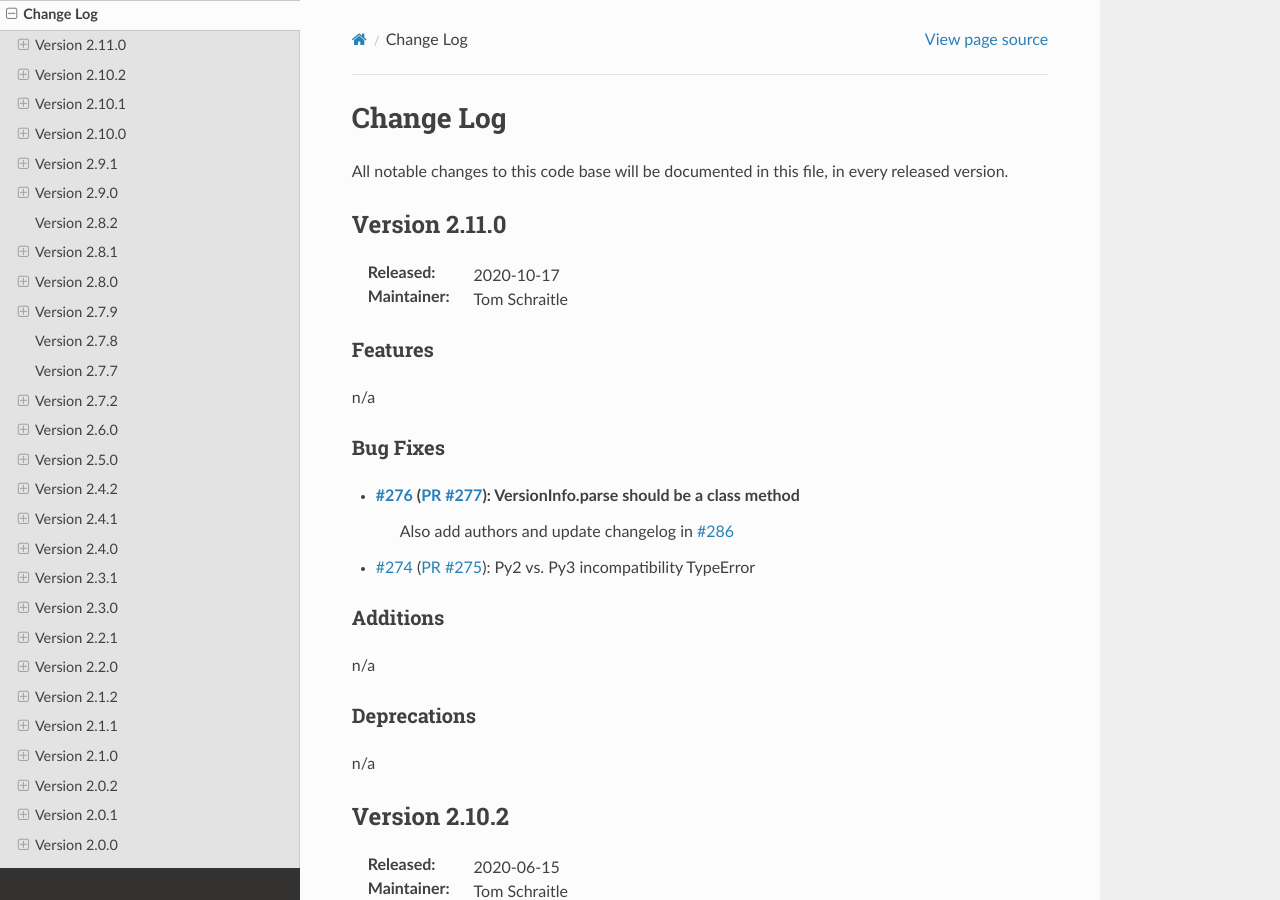
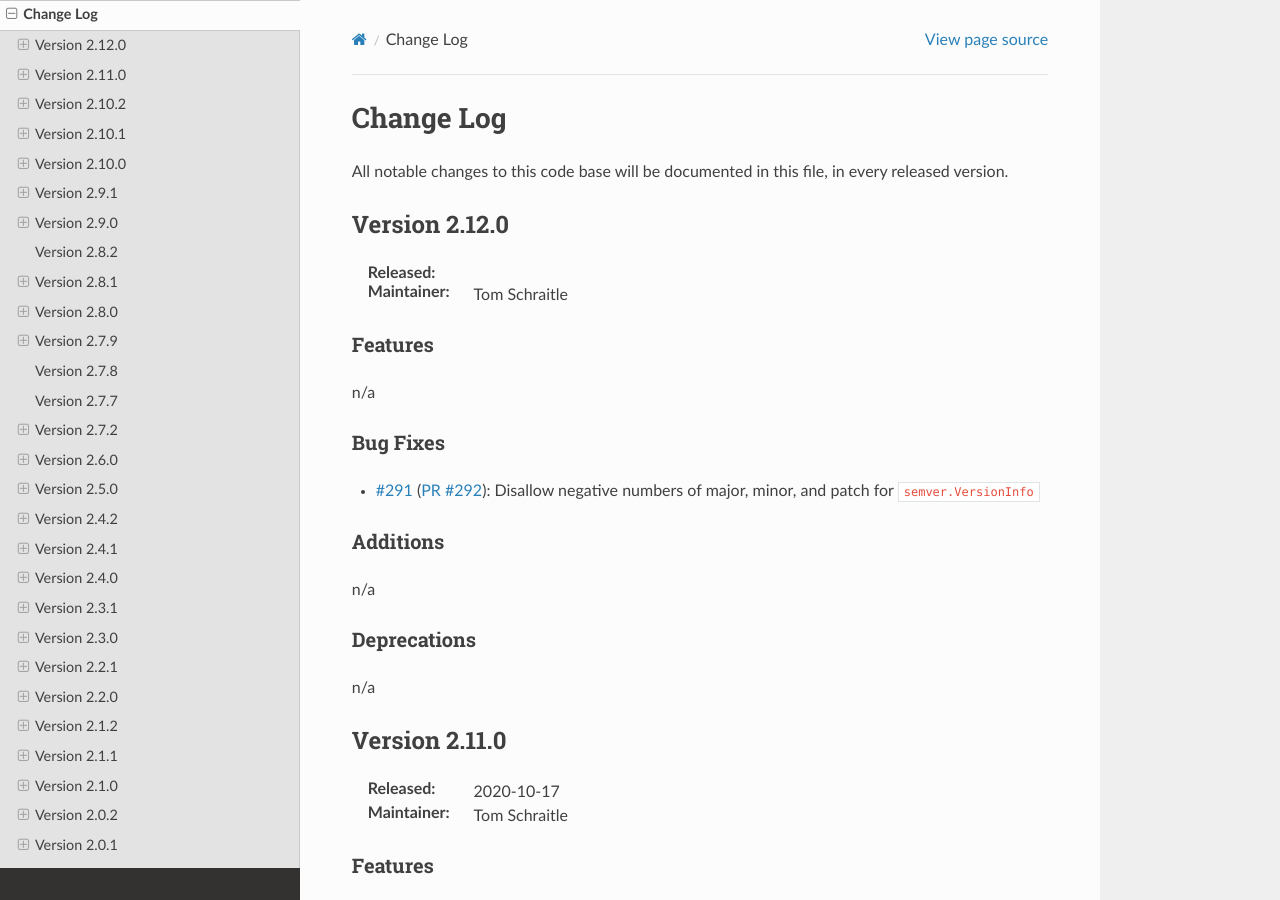
Before and after one commit to python-semver/python-semver, a Sphinx documentation site: the page built from docs/changelog.rst, in a window 1280 px wide and 900 px high. Built offline with Sphinx 7.4.7 and the Read the Docs theme 2.0.0, drawn with Linux system fonts in a browser that asks for light colours.

Commit message:
Fix #291: Disallow negative numbers in VersionInfo (#292)
Disallow negative numbers in major, minor, and patch in
semver.VersionInfo.

Reason: a version can only contain positive numbers according
to the semver.org specification:

"A normal version number MUST take the form X.Y.Z where X, Y, and Z
are non-negative integers, ..."

```diff
--- a/CHANGELOG.rst
+++ b/CHANGELOG.rst
@@ -5,6 +5,36 @@ Change Log
 
 All notable changes to this code base will be documented in this file,
 in every released version.
+
+Version 2.12.0
+==============
+
+:Released:
+:Maintainer: Tom Schraitle
+
+Features
+--------
+
+n/a
+
+
+Bug Fixes
+---------
+
+* :gh:`291` (:pr:`292`): Disallow negative numbers of
+  major, minor, and patch for ``semver.VersionInfo``
+
+
+Additions
+---------
+
+n/a
+
+
+Deprecations
+------------
+
+n/a
 
 
 Version 2.11.0
```
Also changed, not shown: docs/usage.rst (+8 -0 lines), semver.py (+18 -3 lines), test_semver.py (+14 -0 lines).
